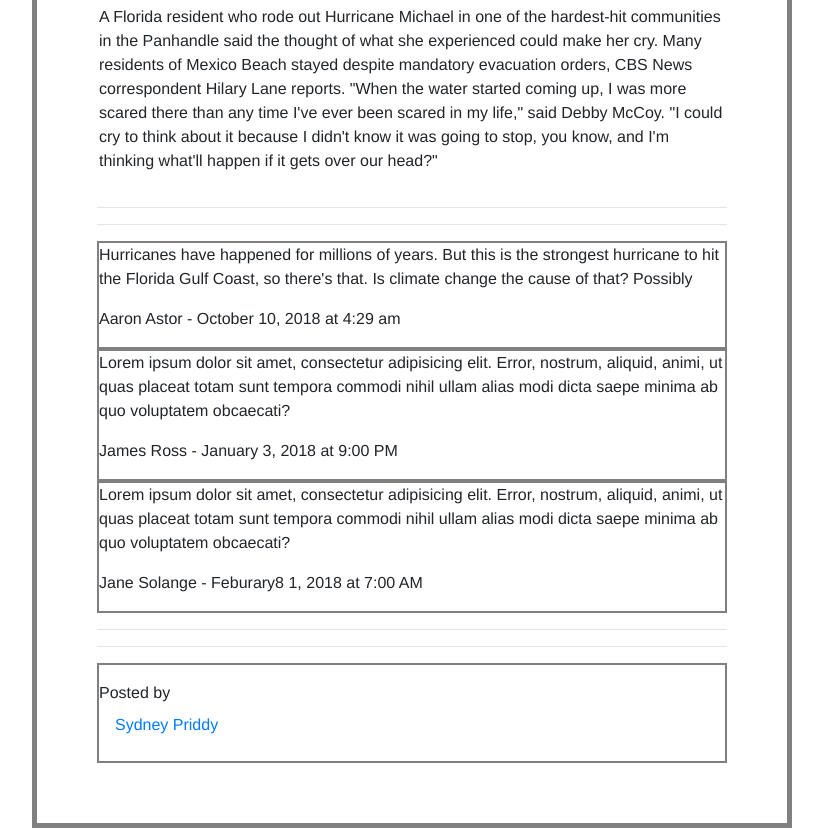
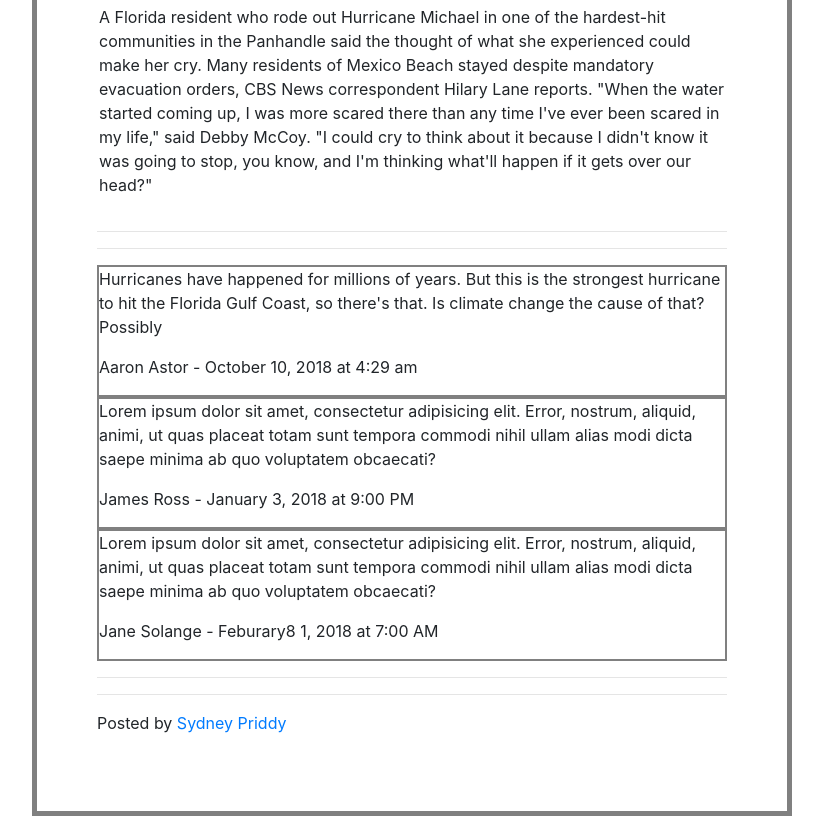
Before and after one commit to Dell-INOV8/repo_team9, a plain HTML site: page Topic.html in a window 1280 px wide. Shown: the part 724-1554 px from the top of the page, without its empty margins (40-863 px from the left). Drawn offline with Linux system fonts and the light colour scheme.

Commit message:
topic page update

```diff
--- a/Topic.html
+++ b/Topic.html
@@ -72,33 +72,30 @@
           <hr>
 
           <!-- Post Content -->
-          <div style="font-family: Helvetica; font-size: 12pt; border: 2px solid white;" >
+          <div style="font-size: 12pt; border: 2px solid white;" >
           	<p class="description">A Florida resident who rode out Hurricane Michael in one of the hardest-hit communities in the Panhandle said the thought of what she experienced could make her cry. Many residents of Mexico Beach stayed despite mandatory evacuation orders, CBS News correspondent Hilary Lane reports.
 
 			"When the water started coming up, I was more scared there than any time I've ever been scared in my life," said Debby McCoy. "I could cry to think about it because I didn't know it was going to stop, you know, and I'm thinking what'll happen if it gets over our head?"</p>
           </div>
           <hr>
           <hr>
-          <div style="font-family: Helvetica; font-size: 12pt; border: 2px solid gray;">
+          <div style="font-size: 12pt; border: 2px solid gray;">
           	<p class="tag1">
           	Hurricanes have happened for millions of years. But this is the strongest hurricane to hit the Florida Gulf Coast, so there's that. Is climate change the cause of that? Possibly</p>
           	<p>Aaron Astor - October 10, 2018 at 4:29 am</p>
           </div>
-          <div style="font-family: Helvetica; font-size: 12pt; border: 2px solid gray;">
+          <div style="font-size: 12pt; border: 2px solid gray;">
           	<p class="tag2">Lorem ipsum dolor sit amet, consectetur adipisicing elit. Error, nostrum, aliquid, animi, ut quas placeat totam sunt tempora commodi nihil ullam alias modi dicta saepe minima ab quo voluptatem obcaecati?</p>
           	<p>James Ross - January 3, 2018 at 9:00 PM</p>
           </div>
-          <div style="font-family: Helvetica; font-size: 12pt; border: 2px solid gray;">
+          <div style="font-size: 12pt; border: 2px solid gray;">
           	<p class="tag3">Lorem ipsum dolor sit amet, consectetur adipisicing elit. Error, nostrum, aliquid, animi, ut quas placeat totam sunt tempora commodi nihil ullam alias modi dicta saepe minima ab quo voluptatem obcaecati?</p>
           	<p>Jane Solange -  Feburary8 1, 2018 at 7:00 AM</p>
           </div>
           <hr>
           <hr>
-          <div style="font-family: Helvetica; font-size: 12pt; border: 2px solid gray;">
-          	<p class="tag3">
-          		<p>Posted by
-          			<a class="nav-link" href="profile.html">Sydney Priddy</a>
-          		</p>
+          <div>
+          		<p>Posted by <a href="profile.html">Sydney Priddy</a></p>
           </div>
         </div>
       </div>
```
